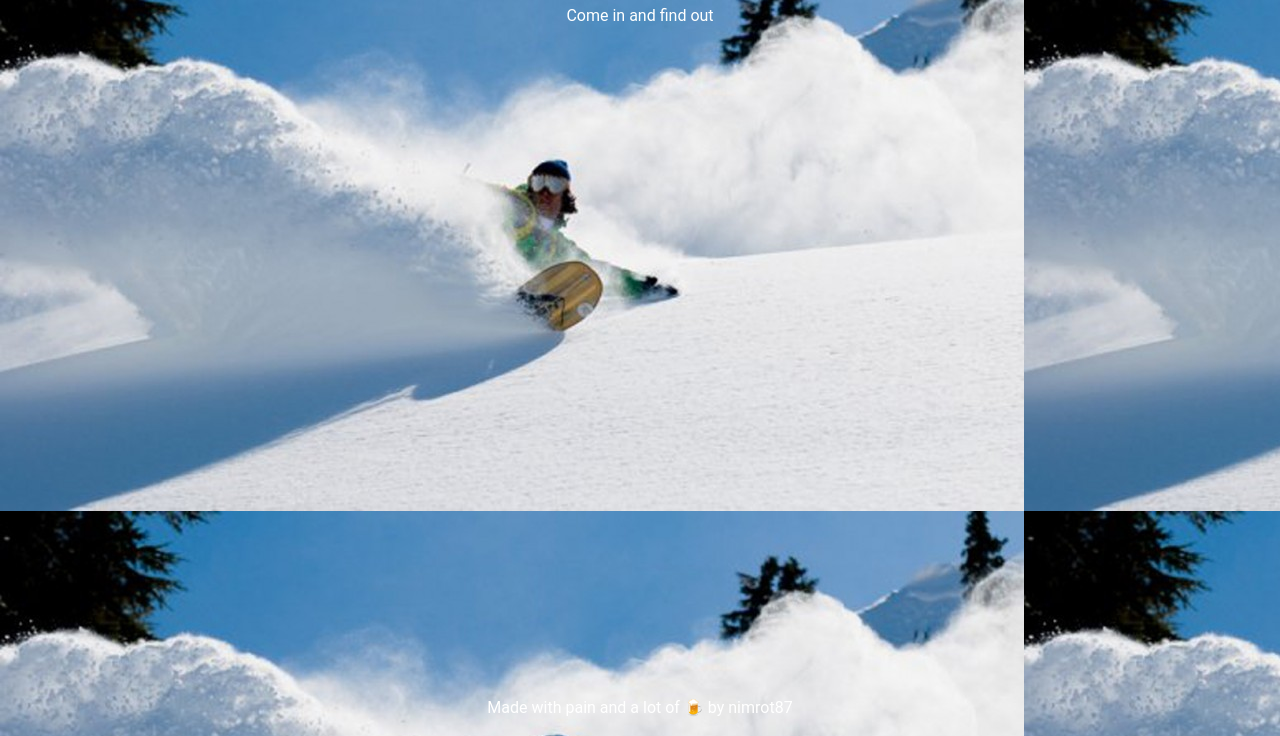
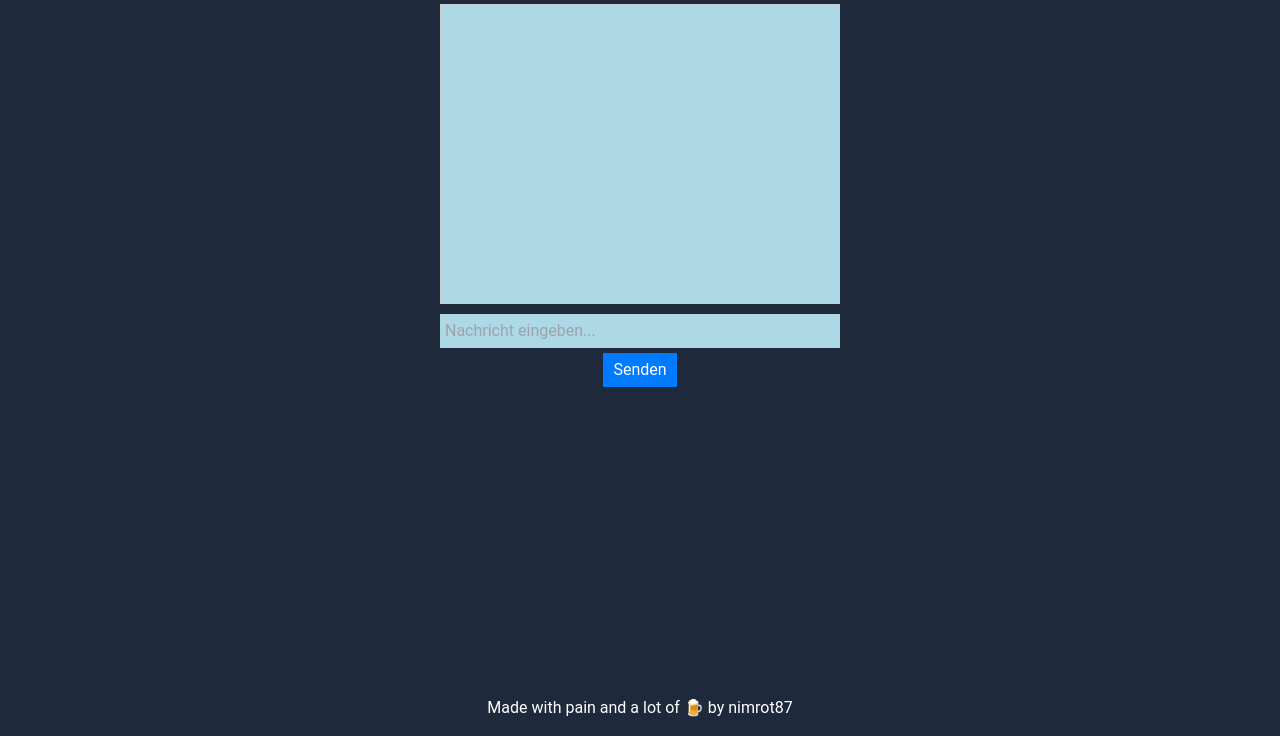
Before and after one commit to nimrot87/ChatApp, a website: page client/index.html in a window 1280 px wide. Shown: the part 64-800 px from the top of the page. Drawn offline with nearby package versions, Linux system fonts and the light colour scheme.

Commit message:
einfügen Chatbox und Eingabe Textfeld

```diff
--- a/client/index.html
+++ b/client/index.html
@@ -4,17 +4,25 @@
     <meta charset="UTF-8" />
     <meta http-equiv="X-UA-Compatible" content="IE=edge" />
     <meta name="viewport" content="width=device-width, initial-scale=1.0" />
-    <title>ChatApp</title>
+    <title>LeisureChat</title>
     <link rel="stylesheet" href="/style.css" />
     <script src="https://cdn.tailwindcss.com"></script>
     <script src="/script.js"></script>
   </head>
   <body class="flex flex-col w-screen h-screen gap-3 text-white bg-slate-800">
     <header class="flex items-center justify-center flex-shrink-0 pt-3 h-14">
-      <h1 class="text-2xl font-bold">💬 WhatsChat</h1>
+      <h1 class="text-2xl font-bold">💬 LeisureChat</h1>
     </header>
     <main class="flex justify-center overflow-y-auto grow">
-      <h1>Come in and find out</h1>
+      <div class="chat-container">
+        <div class="chat-box" id="chatBox">
+          <!-- Hier können Chatnachrichten eingefügt werden -->
+        </div>
+        <div class="input-container">
+          <input type="text" class="user-input" id="userInput" placeholder="Nachricht eingeben...">
+          <button class="send-button" onclick="sendMessage()">Senden</button>
+        </div>
+      </div>
     </main>
     <footer class="flex items-center justify-center flex-shrink-0 h-14">
       <p>Made with pain and a lot of 🍺 by nimrot87</p>
--- a/client/style.css
+++ b/client/style.css
@@ -5,7 +5,7 @@ html {
 
 body {
   font-family: "Roboto", sans-serif;
-  background-image: url(../client/img/powder.jpeg);
+
 }
 
 /* Set the custom scrollbar for the whole web application */
@@ -35,3 +35,40 @@ body {
 #messages {
   background-image: url("./img/whatsapp-bg-transparent.png");
 }
+
+.chat-container {
+  text-align: center;
+}
+
+.chat-box {
+  width: 400px;
+  height: 300px;
+  overflow: auto;
+  border: 1px solid #ccc;
+  padding: 10px;
+  margin: 0 auto;
+  background-color: lightblue;
+}
+
+.input-container {
+  display: flex;
+  flex-direction: column;
+  align-items: center;
+  margin-top: 10px;
+}
+
+.user-input {
+  width: 100%;
+  padding: 5px;
+  box-sizing: border-box;
+  margin-bottom: 5px;
+  background-color: lightblue;
+}
+
+.send-button {
+  padding: 5px 10px;
+  background-color: #007bff;
+  color: white;
+  border: none;
+  cursor: pointer;
+}
```
